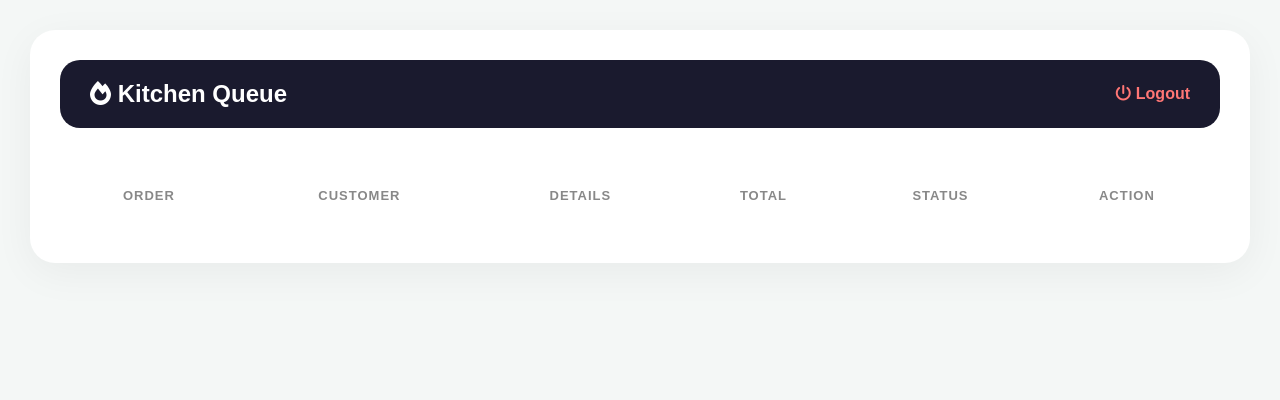
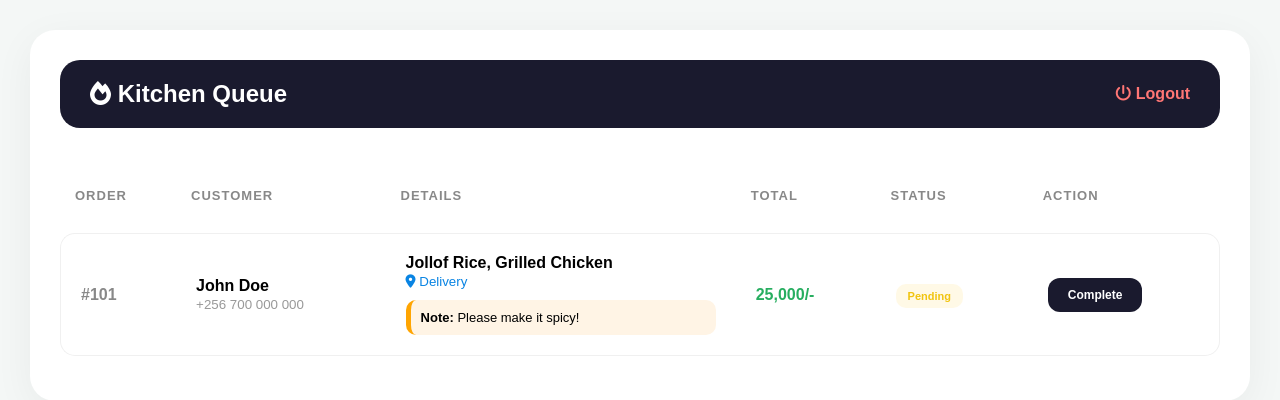
Before and after one commit to fagieeric/Fagie-foods, a Python web app: template templates/admin.html in a window 1280 px wide. Shown: the top 400 px of the page. Run offline with Jinja, Linux system fonts and the light colour scheme; the template is opened without the code that fills it, so the values that code supplies are empty.

Commit message:
Fixed admin and success pages for Netlify

```diff
--- a/templates/admin.html
+++ b/templates/admin.html
@@ -2,6 +2,7 @@
 <html lang="en">
 <head>
     <meta charset="UTF-8">
+    <meta name="viewport" content="width=device-width, initial-scale=1.0">
     <title>Fagie Foods | Kitchen</title>
     <link rel="stylesheet" href="https://cdnjs.cloudflare.com/ajax/libs/font-awesome/6.0.0/css/all.min.css">
     <style>
@@ -16,7 +17,7 @@
             border-radius: 20px; margin-bottom: 30px;
         }
         table { width: 100%; border-collapse: separate; border-spacing: 0 15px; }
-        th { padding: 15px; color: #888; font-size: 13px; text-transform: uppercase; letter-spacing: 1px; }
+        th { padding: 15px; color: #888; font-size: 13px; text-transform: uppercase; letter-spacing: 1px; text-align: left; }
         td {
             padding: 20px; background: #fff; border-top: 1px solid #f0f0f0;
             border-bottom: 1px solid #f0f0f0;
@@ -36,6 +37,7 @@
         .btn-done {
             background: #1a1a2e; color: white; padding: 10px 20px;
             border-radius: 12px; text-decoration: none; font-size: 12px; font-weight: 600;
+            display: inline-block;
         }
         .btn-done:hover { background: #f1c40f; color: #1a1a2e; }
     </style>
@@ -44,7 +46,7 @@
     <div class="container">
         <div class="header">
             <h2 style="margin:0;"><i class="fas fa-fire"></i> Kitchen Queue</h2>
-            <a href="/admin-logout" style="color: #ff7675; text-decoration: none; font-weight: 600;"><i class="fas fa-power-off"></i> Logout</a>
+            <a href="index.html" style="color: #ff7675; text-decoration: none; font-weight: 600;"><i class="fas fa-power-off"></i> Logout</a>
         </div>
         <table>
             <thead>
@@ -58,28 +60,20 @@
                 </tr>
             </thead>
             <tbody>
-                {% for o in orders %}
                 <tr>
-                    <td><b style="color:#888;">#{{ o.id }}</b></td>
-                    <td><b>{{ o.name }}</b><br><small style="color:#999;">{{ o.phone }}</small></td>
+                    <td><b style="color:#888;">#101</b></td>
+                    <td><b>John Doe</b><br><small style="color:#999;">+256 700 000 000</small></td>
                     <td>
-                        <span style="font-weight:600;">{{ o.food_items|join(', ') }}</span><br>
-                        <small style="color: #0984e3;"><i class="fas fa-map-marker-alt"></i> {{ o.type }}</small>
-                        {% if o.instructions %}
-                        <div class="note-box"><b>Note:</b> {{ o.instructions }}</div>
-                        {% endif %}
+                        <span style="font-weight:600;">Jollof Rice, Grilled Chicken</span><br>
+                        <small style="color: #0984e3;"><i class="fas fa-map-marker-alt"></i> Delivery</small>
+                        <div class="note-box"><b>Note:</b> Please make it spicy!</div>
                     </td>
-                    <td><b style="color:#27ae60;">{{ "{:,}".format(o.total) }}/-</b></td>
-                    <td><span class="badge {% if 'Completed' in o.status %}done{% endif %}">{{ o.status }}</span></td>
+                    <td><b style="color:#27ae60;">25,000/-</b></td>
+                    <td><span class="badge">Pending</span></td>
                     <td>
-                        {% if o.status == "Pending" %}
-                        <a href="{{ url_for('complete_order', order_id=o.id) }}" class="btn-done">Complete</a>
-                        {% else %}
-                        <span style="color:#27ae60;"><i class="fas fa-check-double"></i> Ready</span>
-                        {% endif %}
+                        <a href="#" class="btn-done" onclick="alert('Order marked as complete!')">Complete</a>
                     </td>
                 </tr>
-                {% endfor %}
             </tbody>
         </table>
     </div>
```
Also changed, not shown: templates/success.html (+14 -10 lines).
